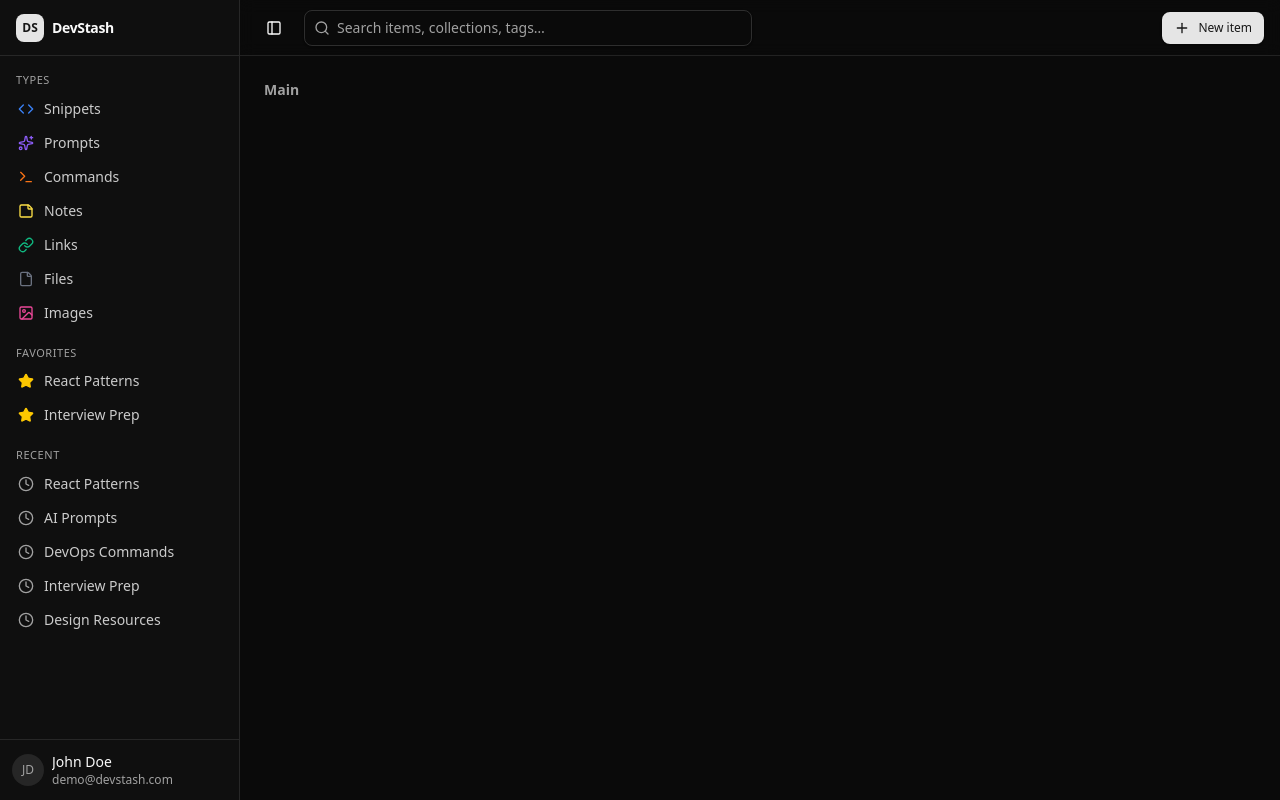
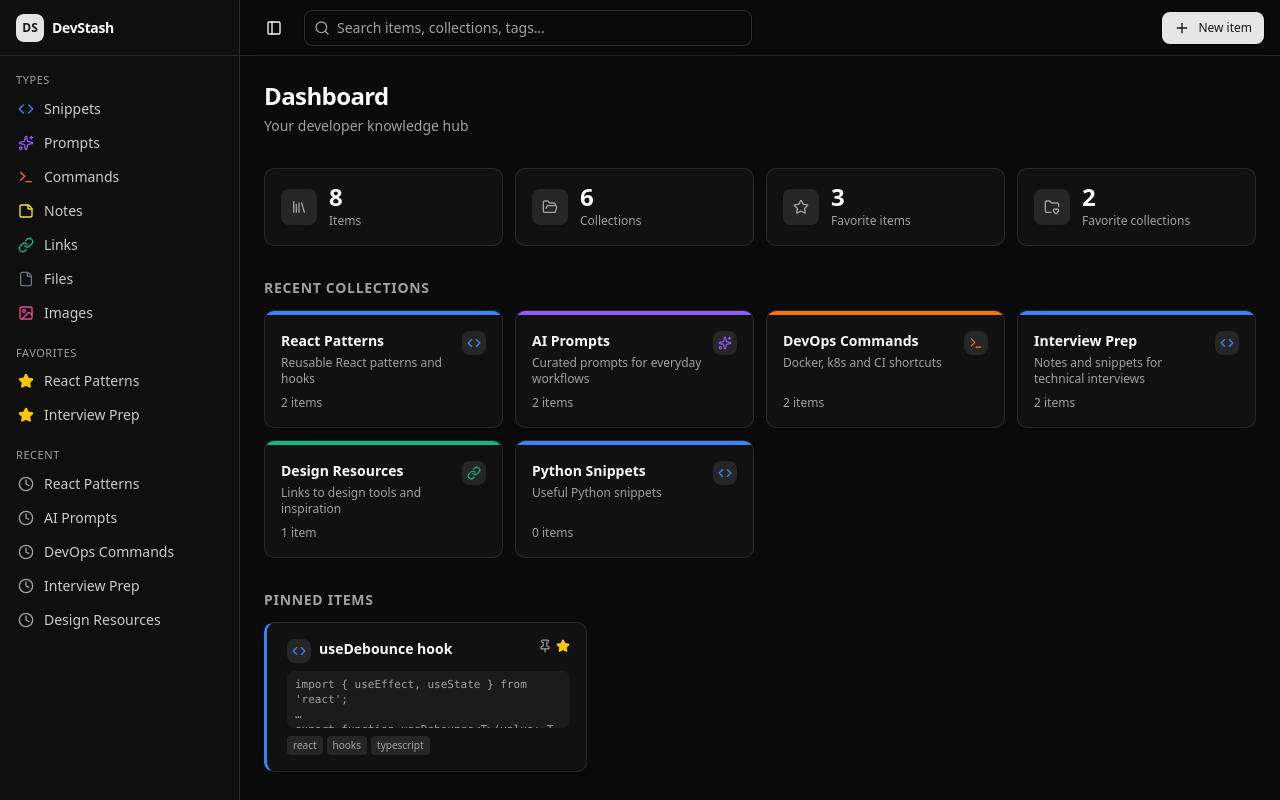
Before and after one commit to grmbyrn/devstash, a Next.js app: page /dashboard in a window 1280 px wide. Shown: the top 800 px of the page. Built offline with nearby package versions, Linux system fonts and the light colour scheme.

Commit message:
feat: add dashboard main content area with stats and items

```diff
--- a/context/current-feature.md
+++ b/context/current-feature.md
@@ -1,18 +1,23 @@
 # Current feature
 
-<!-- Feature name and short description -->
+**Dashboard UI — Phase 3.** Build out the main dashboard area to the right of the sidebar: stats, recent collections, pinned items, and recent items.
 
 ## Status
 
-<!-- Not started | In progress | Completed -->
+In progress. Spec: @context/features/dashboard-phase-3-spec.md.
 
 ## Goals
 
-<!-- Goals and requirements -->
+- 4 stats cards at the top: total items, total collections, favorite items, favorite collections
+- Recent collections section
+- Pinned items section
+- 10 most recent items
 
 ## Notes
 
-<!-- Any extra notes -->
+- Use [src/lib/mock-data.ts](src/lib/mock-data.ts) directly for now (no DB yet).
+- Reference screenshot: [context/screenshots/dashboard-ui-main.png](context/screenshots/dashboard-ui-main.png).
+- Stats cards are not in the screenshot — derive them from the mock data.
 
 ## History
 
--- a/src/app/dashboard/layout.tsx
+++ b/src/app/dashboard/layout.tsx
@@ -32,12 +32,7 @@ export default function DashboardLayout({
               </Button>
             </div>
           </header>
-          <main className="flex-1 p-6">
-            <h2 className="text-sm font-semibold text-muted-foreground">
-              Main
-            </h2>
-            {children}
-          </main>
+          <main className="flex-1 p-6">{children}</main>
         </div>
       </div>
     </SidebarProvider>
--- a/src/app/dashboard/page.tsx
+++ b/src/app/dashboard/page.tsx
@@ -1,3 +1,150 @@
+import { FolderHeart, FolderOpen, Library, Star } from "lucide-react";
+
+import { CollectionCard } from "@/components/dashboard/collection-card";
+import { ItemCard } from "@/components/dashboard/item-card";
+import { StatCard } from "@/components/dashboard/stat-card";
+import { collections, items, itemTypes, tags } from "@/lib/mock-data";
+
+const RECENT_COLLECTIONS_LIMIT = 6;
+const RECENT_ITEMS_LIMIT = 10;
+
+const typeById = new Map(itemTypes.map((t) => [t.id, t]));
+const tagById = new Map(tags.map((t) => [t.id, t]));
+
+function accentTypeForCollection(collectionId: string) {
+  const collection = collections.find((c) => c.id === collectionId);
+  if (!collection) return undefined;
+
+  const counts = new Map<string, number>();
+  for (const itemId of collection.itemIds) {
+    const item = items.find((i) => i.id === itemId);
+    if (!item) continue;
+    counts.set(item.itemTypeId, (counts.get(item.itemTypeId) ?? 0) + 1);
+  }
+  const topTypeId =
+    [...counts.entries()].sort((a, b) => b[1] - a[1])[0]?.[0] ??
+    collection.defaultTypeId;
+
+  return topTypeId ? typeById.get(topTypeId) : undefined;
+}
+
 export default function DashboardPage() {
-  return null;
+  const stats = {
+    items: items.length,
+    collections: collections.length,
+    favoriteItems: items.filter((i) => i.isFavorite).length,
+    favoriteCollections: collections.filter((c) => c.isFavorite).length,
+  };
+
+  const recentCollections = [...collections]
+    .sort(
+      (a, b) =>
+        new Date(b.updatedAt).getTime() - new Date(a.updatedAt).getTime(),
+    )
+    .slice(0, RECENT_COLLECTIONS_LIMIT);
+
+  const pinnedItems = items.filter((i) => i.isPinned);
+
+  const recentItems = [...items]
+    .filter((i) => i.lastUsedAt)
+    .sort(
+      (a, b) =>
+        new Date(b.lastUsedAt ?? 0).getTime() -
+        new Date(a.lastUsedAt ?? 0).getTime(),
+    )
+    .slice(0, RECENT_ITEMS_LIMIT);
+
+  return (
+    <div className="flex flex-col gap-8">
+      <header>
+        <h1 className="text-2xl font-semibold tracking-tight">Dashboard</h1>
+        <p className="mt-1 text-sm text-muted-foreground">
+          Your developer knowledge hub
+        </p>
+      </header>
+
+      <section
+        aria-label="Stats"
+        className="grid grid-cols-2 gap-3 sm:grid-cols-4"
+      >
+        <StatCard label="Items" value={stats.items} icon={Library} />
+        <StatCard
+          label="Collections"
+          value={stats.collections}
+          icon={FolderOpen}
+        />
+        <StatCard
+          label="Favorite items"
+          value={stats.favoriteItems}
+          icon={Star}
+        />
+        <StatCard
+          label="Favorite collections"
+          value={stats.favoriteCollections}
+          icon={FolderHeart}
+        />
+      </section>
+
+      <Section title="Recent collections">
+        <div className="grid grid-cols-1 gap-3 sm:grid-cols-2 lg:grid-cols-3 xl:grid-cols-4">
+          {recentCollections.map((c) => (
+            <CollectionCard
+              key={c.id}
+              collection={c}
+              accentType={accentTypeForCollection(c.id)}
+            />
+          ))}
+        </div>
+      </Section>
+
+      {pinnedItems.length > 0 && (
+        <Section title="Pinned items">
+          <div className="grid grid-cols-1 gap-3 sm:grid-cols-2 lg:grid-cols-3">
+            {pinnedItems.map((item) => (
+              <ItemCard
+                key={item.id}
+                item={item}
+                type={typeById.get(item.itemTypeId)}
+                tags={item.tagIds
+                  .map((id) => tagById.get(id))
+                  .filter((t): t is NonNullable<typeof t> => Boolean(t))}
+              />
+            ))}
+          </div>
+        </Section>
+      )}
+
+      <Section title="Recent items">
+        <div className="grid grid-cols-1 gap-3 sm:grid-cols-2 lg:grid-cols-3">
+          {recentItems.map((item) => (
+            <ItemCard
+              key={item.id}
+              item={item}
+              type={typeById.get(item.itemTypeId)}
+              tags={item.tagIds
+                .map((id) => tagById.get(id))
+                .filter((t): t is NonNullable<typeof t> => Boolean(t))}
+            />
+          ))}
+        </div>
+      </Section>
+    </div>
+  );
 }
+
+function Section({
+  title,
+  children,
+}: {
+  title: string;
+  children: React.ReactNode;
+}) {
+  return (
+    <section className="flex flex-col gap-3">
+      <h2 className="text-sm font-semibold uppercase tracking-wider text-muted-foreground">
+        {title}
+      </h2>
+      {children}
+    </section>
+  );
+}
--- /dev/null
+++ b/src/components/dashboard/collection-card.tsx
@@ -0,0 +1,52 @@
+import Link from "next/link";
+
+import type { Collection, ItemType } from "@/lib/mock-data";
+
+import { ItemTypeIcon } from "./item-type-icon";
+
+export function CollectionCard({
+  collection,
+  accentType,
+}: {
+  collection: Collection;
+  accentType: ItemType | undefined;
+}) {
+  const count = collection.itemIds.length;
+  const accent = accentType?.color ?? "var(--color-muted-foreground)";
+
+  return (
+    <Link
+      href={`/collections/${collection.id}`}
+      className="group relative flex flex-col gap-2 overflow-hidden rounded-lg border border-border bg-card/60 p-4 transition-colors hover:bg-card"
+    >
+      <span
+        aria-hidden
+        className="absolute inset-x-0 top-0 h-1"
+        style={{ backgroundColor: accent }}
+      />
+      <div className="flex items-start justify-between gap-2 pt-1">
+        <div className="min-w-0">
+          <div className="truncate text-sm font-semibold text-foreground">
+            {collection.name}
+          </div>
+          {collection.description && (
+            <p className="mt-1 line-clamp-2 text-xs text-muted-foreground">
+              {collection.description}
+            </p>
+          )}
+        </div>
+        {accentType && (
+          <span
+            className="grid size-6 shrink-0 place-items-center rounded-md bg-muted"
+            style={{ color: accent }}
+          >
+            <ItemTypeIcon name={accentType.icon} className="size-3.5" />
+          </span>
+        )}
+      </div>
+      <div className="mt-auto text-xs text-muted-foreground">
+        {count} {count === 1 ? "item" : "items"}
+      </div>
+    </Link>
+  );
+}
--- /dev/null
+++ b/src/components/dashboard/item-card.tsx
@@ -0,0 +1,64 @@
+import { Pin, Star } from "lucide-react";
+
+import type { Item, ItemType, Tag } from "@/lib/mock-data";
+
+import { ItemTypeIcon } from "./item-type-icon";
+
+export function ItemCard({
+  item,
+  type,
+  tags,
+}: {
+  item: Item;
+  type: ItemType | undefined;
+  tags: Tag[];
+}) {
+  const accent = type?.color ?? "var(--color-muted-foreground)";
+  const preview = item.content?.trim() ?? item.url ?? item.description ?? "";
+
+  return (
+    <article
+      className="relative flex flex-col gap-2 rounded-lg border border-border bg-card/60 p-4 pl-5 transition-colors hover:bg-card"
+      style={{ borderLeftWidth: 3, borderLeftColor: accent }}
+    >
+      <div className="flex items-start gap-2">
+        {type && (
+          <span
+            className="grid size-6 shrink-0 place-items-center rounded-md bg-muted"
+            style={{ color: accent }}
+          >
+            <ItemTypeIcon name={type.icon} className="size-3.5" />
+          </span>
+        )}
+        <h3 className="min-w-0 flex-1 truncate text-sm font-semibold text-foreground">
+          {item.title}
+        </h3>
+        <div className="flex shrink-0 items-center gap-1 text-muted-foreground">
+          {item.isPinned && <Pin className="size-3.5" />}
+          {item.isFavorite && (
+            <Star className="size-3.5 fill-yellow-400 text-yellow-400" />
+          )}
+        </div>
+      </div>
+
+      {preview && (
+        <pre className="line-clamp-3 whitespace-pre-wrap break-words rounded-md bg-muted/50 px-2 py-1.5 font-mono text-[11px] leading-snug text-muted-foreground">
+          {preview}
+        </pre>
+      )}
+
+      {tags.length > 0 && (
+        <div className="flex flex-wrap gap-1">
+          {tags.map((tag) => (
+            <span
+              key={tag.id}
+              className="rounded bg-muted px-1.5 py-0.5 text-[10px] text-muted-foreground"
+            >
+              {tag.name}
+            </span>
+          ))}
+        </div>
+      )}
+    </article>
+  );
+}
--- /dev/null
+++ b/src/components/dashboard/stat-card.tsx
@@ -0,0 +1,25 @@
+import type { LucideIcon } from "lucide-react";
+
+export function StatCard({
+  label,
+  value,
+  icon: Icon,
+}: {
+  label: string;
+  value: number;
+  icon: LucideIcon;
+}) {
+  return (
+    <div className="flex items-center gap-3 rounded-lg border border-border bg-card/60 p-4">
+      <div className="grid size-9 shrink-0 place-items-center rounded-md bg-muted text-muted-foreground">
+        <Icon className="size-4" />
+      </div>
+      <div className="min-w-0">
+        <div className="text-2xl font-semibold leading-none">{value}</div>
+        <div className="mt-1 truncate text-xs text-muted-foreground">
+          {label}
+        </div>
+      </div>
+    </div>
+  );
+}
```
